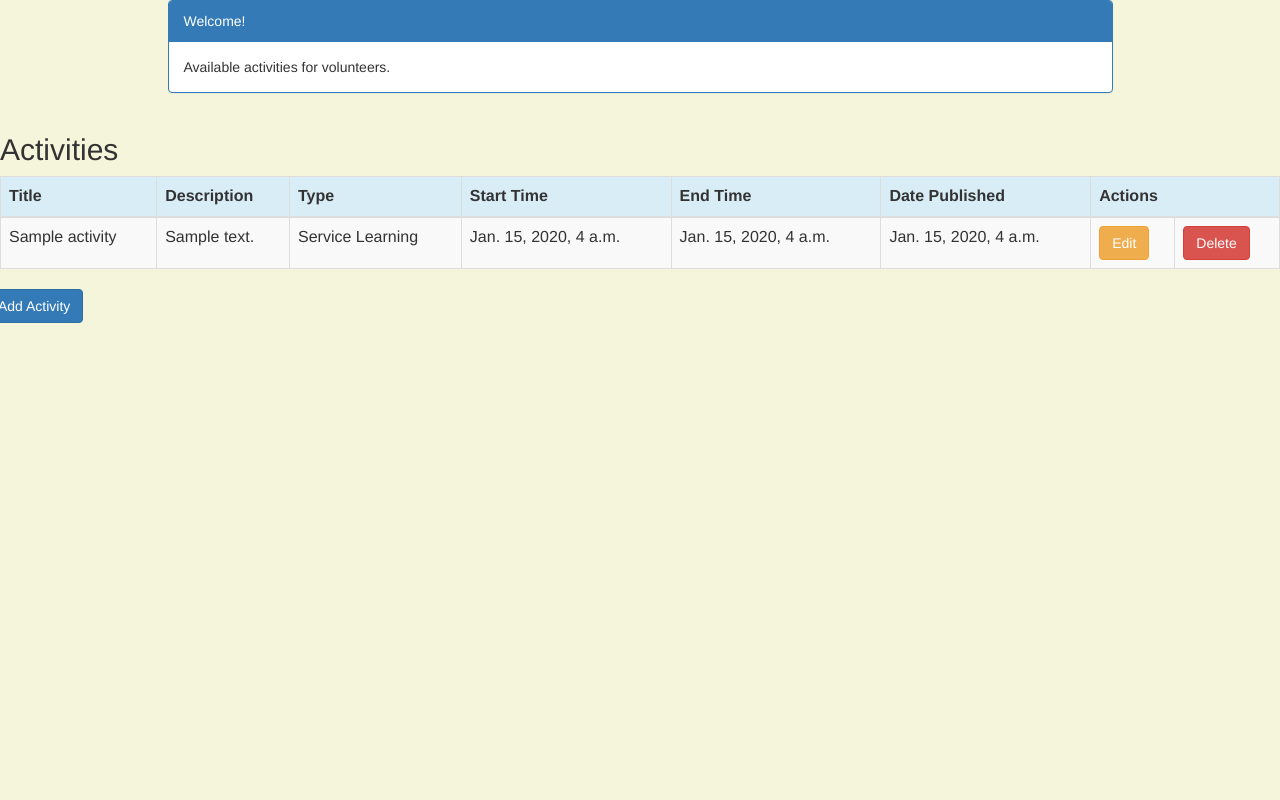
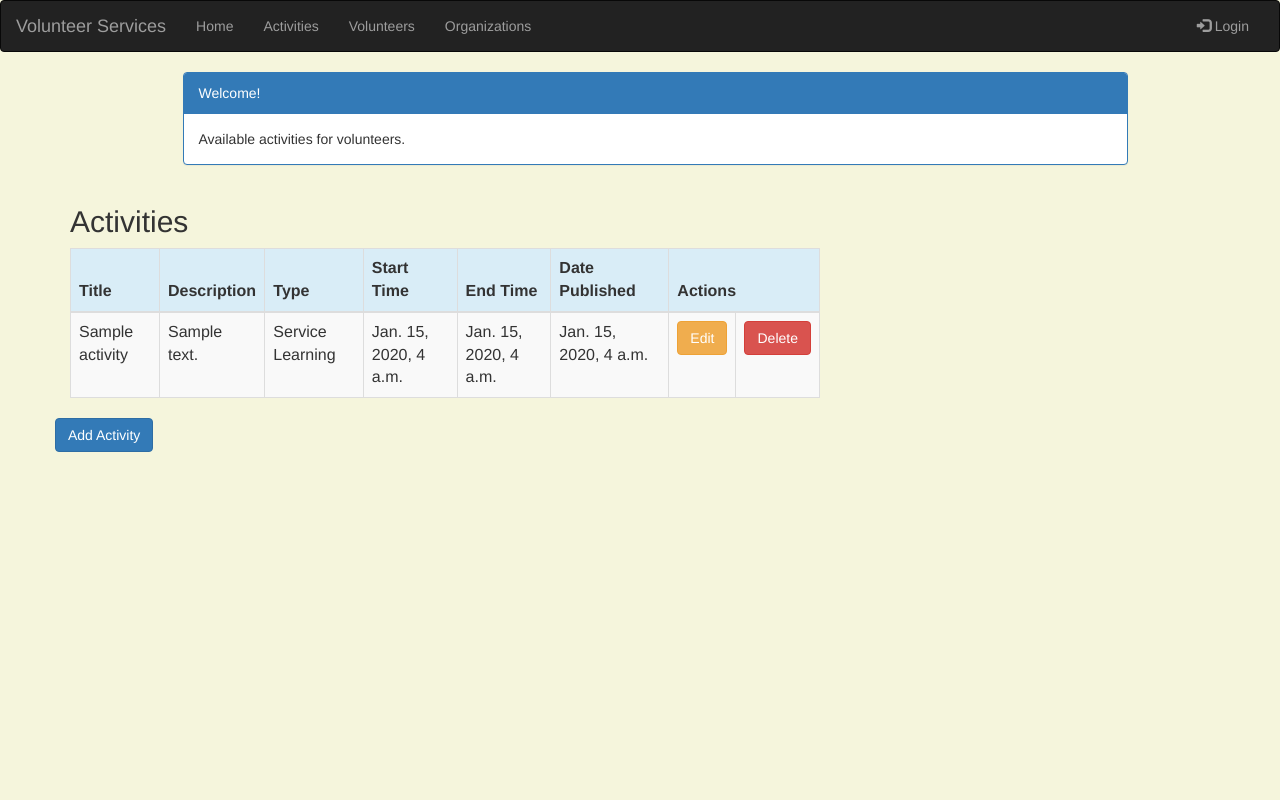
Before and after one commit to ISQA-Classes/3900-001projectT4, a Django app: template volunnet/templates/volunnet/activity_list.html in a window 1280 px wide. Run offline with Django 3.2, Linux system fonts and the light colour scheme; the template is opened without the code that fills it: values that come from a table or form of the project are taken from there, others are empty; tables that the repository leaves empty hold one stand-in row (values such as "Sample post"); some libraries are stand-ins or nearby versions.

Commit message:
updated the home, base, and Add activity templates

```diff
--- a/mysite/urls.py
+++ b/mysite/urls.py
@@ -20,7 +20,12 @@ from django.contrib.auth.views import LoginView, LogoutView
 urlpatterns = [
     path('admin/', admin.site.urls),
     path('', include('volunnet.urls')),
+
     path('login/', LoginView.as_view(template_name='registration/login.html'), name="login"),
     path('logout/', LogoutView.as_view(), LogoutView.next_page, name="logout"),
 
+    re_path(r'^accounts/login/$', LoginView.as_view(template_name='registration/login.html'), name="login"),
+    re_path(r'^accounts/logout/$', LogoutView.as_view(), LogoutView.next_page, name="logout"),
+
+
 ]
--- a/volunnet/forms.py
+++ b/volunnet/forms.py
@@ -8,7 +8,6 @@ class ActivityForm(forms.ModelForm):
         fields = ('title', 'description', 'type', 'start_time', 'end_time', 'published_date')
 
 class UserRegistrationForm(forms.ModelForm):
-
     password = forms.CharField(label='Password', widget=forms.PasswordInput)
     password2 = forms.CharField(label='Repeat password', widget=forms.PasswordInput)
 
--- a/volunnet/templates/volunnet/activity_list.html
+++ b/volunnet/templates/volunnet/activity_list.html
@@ -1,3 +1,4 @@
+{% extends 'volunnet/base.html' %}
 {% block content %}
 <html>
     <head>
@@ -62,7 +63,7 @@
             </tbody>
         </table>
      <div class="row">
-            <a href="" class="row"><span
+            <a href="{% url 'volunnet:activity_new' %}" class="row"><span
                     class="btn btn-primary">Add Activity</span></a>
         </div>
     </div>
--- /dev/null
+++ b/volunnet/templates/volunnet/base.html
@@ -0,0 +1,139 @@
+{% load staticfiles %}
+
+<html lang="en">
+<head>
+    <title>Volunteer Services</title>
+    <meta charset="utf-8">
+    <meta name="viewport" content="width=device-width, initial-scale=1">
+    <link rel="stylesheet" href="https://maxcdn.bootstrapcdn.com/bootstrap/3.3.7/css/bootstrap.min.css">
+    <script src="https://ajax.googleapis.com/ajax/libs/jquery/3.2.1/jquery.min.js"></script>
+    <script src="https://maxcdn.bootstrapcdn.com/bootstrap/3.3.7/js/bootstrap.min.js"></script>
+    <style>
+        /* Remove the navbar's default margin-bottom and rounded borders */
+        .navbar {
+            margin-bottom: 0;
+            border-radius: 0;
+        }
+
+        /* Set height of the grid so .sidenav can be 100% (adjust as needed) */
+        .row.content {
+            height: 450px
+        }
+
+        /* Set gray background color and 100% height */
+        .sidenav {
+            padding-top: 20px;
+            background-color: #f1f1f1;
+            height: 100%;
+        }
+
+        /* Set black background color, white text and some padding */
+        footer {
+            background-color: #555;
+            color: white;
+            padding: 15px;
+        }
+
+        /* On small screens, set height to 'auto' for sidenav and grid */
+        @media screen and (max-width: 767px) {
+            .sidenav {
+                height: auto;
+                padding: 15px;
+            }
+
+            .row.content {
+                height: auto;
+            }
+        }
+    </style>
+</head>
+<body id="app-layout">
+<nav class="navbar navbar-inverse">
+    <div class="container-fluid">
+        <div class="navbar-header">
+
+            <!-- Collapsed Hamburger -->
+            <button type="button" class="navbar-toggle" data-toggle="collapse"
+                    data-target="#myNavbar">
+                <span class="sr-only">Toggle Navigation</span>
+                <span class="icon-bar"></span>
+                <span class="icon-bar"></span>
+                <span class="icon-bar"></span>
+            </button>
+
+            <!-- Branding Image -->
+            <a class="navbar-brand" href="/">
+               Volunteer Services
+            </a>
+        </div>
+        <div class="collapse navbar-collapse" id="myNavbar">
+            <ul class="nav navbar-nav">
+                <li><a href="{% url 'volunnet:home' %}">Home</a></li>
+                <li><a href="{% url 'volunnet:activity_list' %}">Activities</a></li>
+                <li><a href="{% url 'volunnet:activity_list' %}">Volunteers</a></li>
+                <li><a href="{% url 'volunnet:activity_list' %}">Organizations</a></li>
+
+            </ul>
+            <ul class="nav navbar-nav navbar-right">
+                {% if user.is_authenticated %}
+                    <li class="dropdown">
+                        <a href="#" class="dropdown-toggle" data-toggle="dropdown" role="button" aria-expanded="false">
+                            <span class="caret"></span>
+                        </a>
+                        <ul class="dropdown-menu" role="menu">
+                            <li><a href="{% url 'logout' %}"><i class="fa fa-btn fa-sign-out"></i>Logout</a></li>
+                        </ul>
+                    </li>
+                {% else %}
+                    <li><a href="{% url 'login' %}"><span class="glyphicon glyphicon-log-in"></span> Login</a></li>
+                {% endif %}
+            </ul>
+        </div>
+    </div>
+</nav>
+<div class="content container">
+    <div class="row">
+        <div class="col-md-8">
+            {% block content %}
+                <div class="links">
+                    <!-- Example row of columns -->
+                    <div class="row">
+                        <div class="col-md-3">
+                            <div class="thumbnail">
+                                <img src="{% static "images/customer.jpg" %}" alt="customer"/>
+                                <div class="caption">
+                                    <h2>Customer</h2>
+                                    <p>Delighting customers and giving them a great dining experience is our main goal. </p>
+                                    {% if user.is_authenticated %}
+
+                                    {% endif %}
+                                </div>
+                            </div>
+                        </div>
+                        <div class="col-md-3">
+                            <div class="thumbnail">
+                                <img src="{% static "images/cupcakes.jpeg" %}" alt="cupcakes"/>
+                                <div class="caption">
+                                    <h2>Products</h2>
+                                    <p>High quality products at affordable prices.</p>
+
+                                </div>
+                            </div>
+                        </div>
+                        <div class="col-md-3">
+                            <div class="thumbnail">
+                                <img src="{% static "images/lunch.jpeg" %}" alt="lunch"/>
+                                <div class="caption">
+                                    <h2>Services</h2>
+
+                                </div>
+                            </div>
+                        </div>
+
+                    </div>
+                </div>
+            {% endblock %}
+        </div>
+    </div>
+</body>
+</html>
--- a/volunnet/urls.py
+++ b/volunnet/urls.py
@@ -1,11 +1,16 @@
 from django.conf.urls import url
 from . import views
-from django.urls import path
+from django.urls import path, re_path
 
 app_name = 'volunnet'
 urlpatterns = [
 
+    path('', views.home, name='home'),
+    re_path(r'^home/$', views.home, name='home'),
+
     path('activity_list', views.activity_list, name='activity_list'),
+    path('activity_new', views.activity_new, name='activity_new'),
+
     path('register/', views.register, name='register'),
 
 ]
```
Also changed, not shown: volunnet/admin.py (+4 -3 lines), volunnet/templates/volunnet/activity_new.html (added, +10 -0 lines), volunnet/templates/volunnet/home.html (added, +57 -0 lines), volunnet/views.py (+23 -0 lines).
